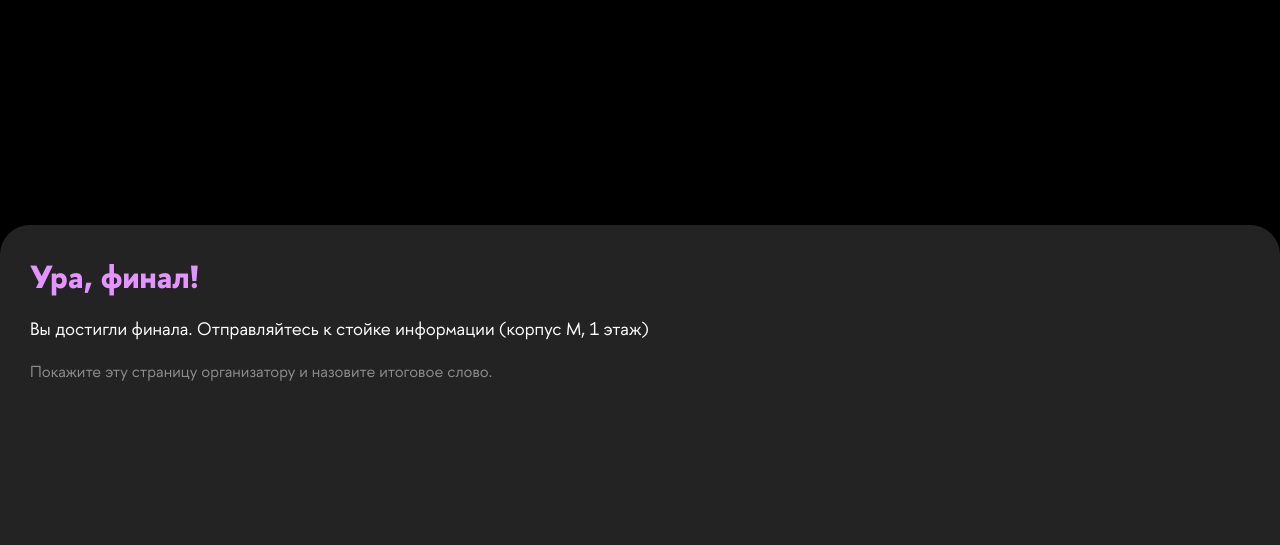
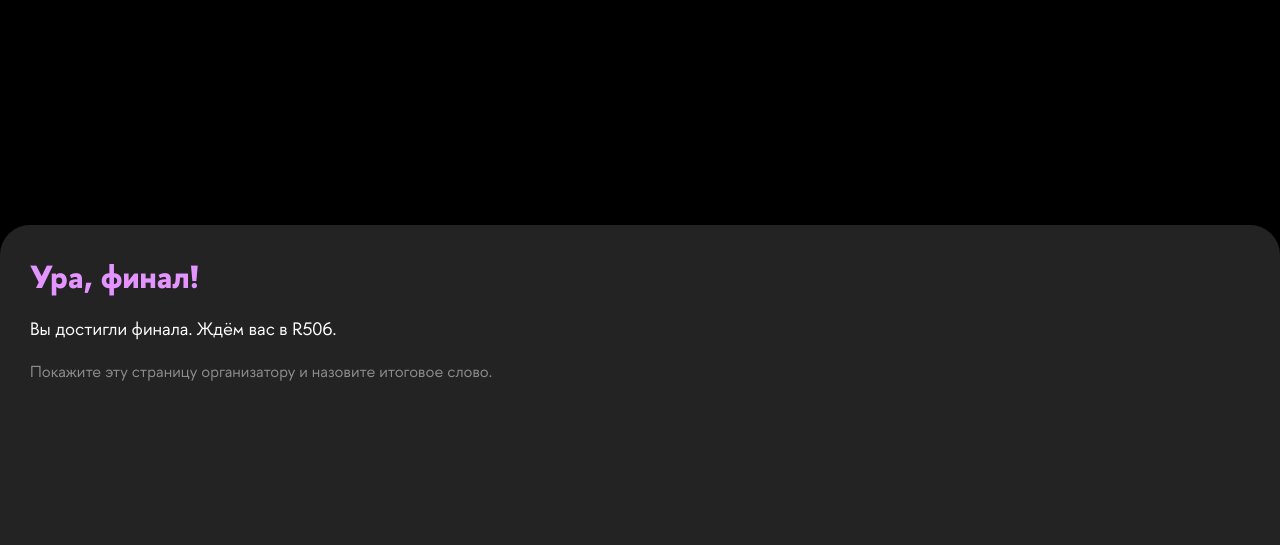
Before and after one commit to olegenov/hse-fcs-quest, a Django app: template quest/mainsite/templates/final.html in a window 1280 px wide. Shown: the part 255-800 px from the top of the page. Run offline with Django 3.2, Linux system fonts and the light colour scheme; the template is opened without the code that fills it, so the values that code supplies are empty.

Commit message:
final message edited

```diff
--- a/quest/mainsite/templates/final.html
+++ b/quest/mainsite/templates/final.html
@@ -10,7 +10,7 @@
     <div class="section">
         <h1 class="section__header">Ура, финал!</h1>
         <p class="section__text">
-            Вы достигли финала. Отправляйтесь к стойке информации (корпус M, 1 этаж)
+            Вы достигли финала. Ждём вас в R506.
         </p>
         <p class="section__tip">
             Покажите эту страницу организатору и назовите итоговое слово.
```
